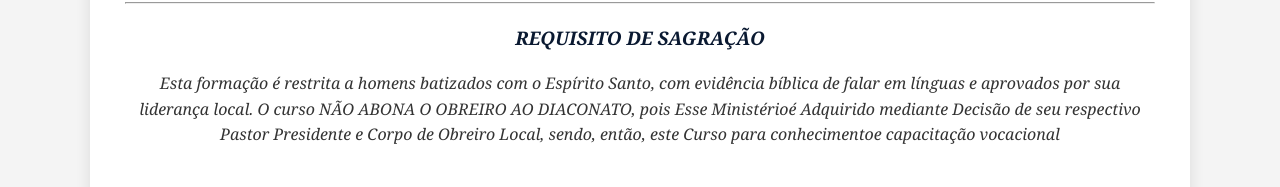
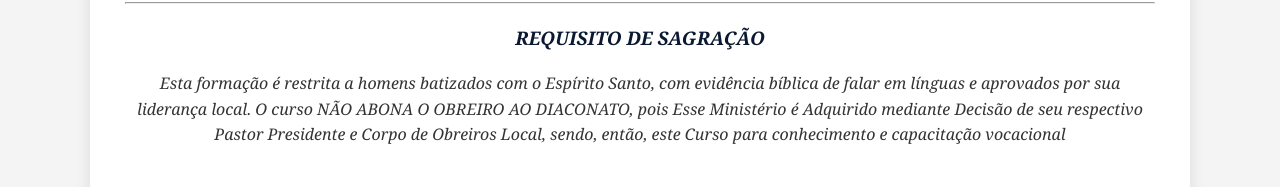
Before and after one commit to escolateologicavance-debug/Forma-o-de-Di-conos-, a plain HTML site: page index.html in a window 1280 px wide. Shown: the part 277-464 px from the top of the page. Drawn offline with nearby package versions, Linux system fonts and the light colour scheme.

Commit message:
Fix typos in index.html content

```diff
--- a/index.html
+++ b/index.html
@@ -48,7 +48,7 @@
 <p>Validade em Todo Território Nacional - Lei 9.394/96 (LDB)"</i></p>
         <hr>
         <h3>REQUISITO DE SAGRAÇÃO</h3>
-        <p>Esta formação é restrita a homens batizados com o Espírito Santo, com evidência bíblica de falar em línguas e aprovados por sua liderança local. O curso NÃO ABONA O OBREIRO AO DIACONATO, pois Esse Ministérioé Adquirido mediante Decisão de seu respectivo Pastor Presidente e Corpo de Obreiro Local, sendo, então, este Curso para conhecimentoe capacitação vocacional</p>
+        <p>Esta formação é restrita a homens batizados com o Espírito Santo, com evidência bíblica de falar em línguas e aprovados por sua liderança local. O curso NÃO ABONA O OBREIRO AO DIACONATO, pois Esse Ministério é Adquirido mediante Decisão de seu respectivo Pastor Presidente e Corpo de Obreiros Local, sendo, então, este Curso para conhecimento e capacitação vocacional</p>
         <button onclick="acessarMateria()" style="background: #1f6b2b; color: white;">SIM, CUMPRO OS REQUISITOS</button>
         <button onclick="window.location.href='3.html'" style="background: #ccc; margin-top: 10px;">VOLTAR</button>
     </div>
```
